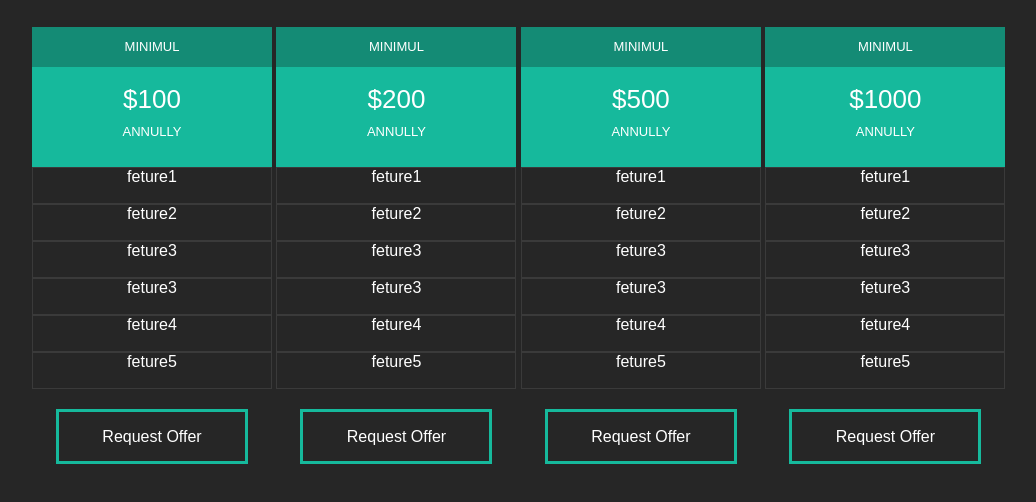
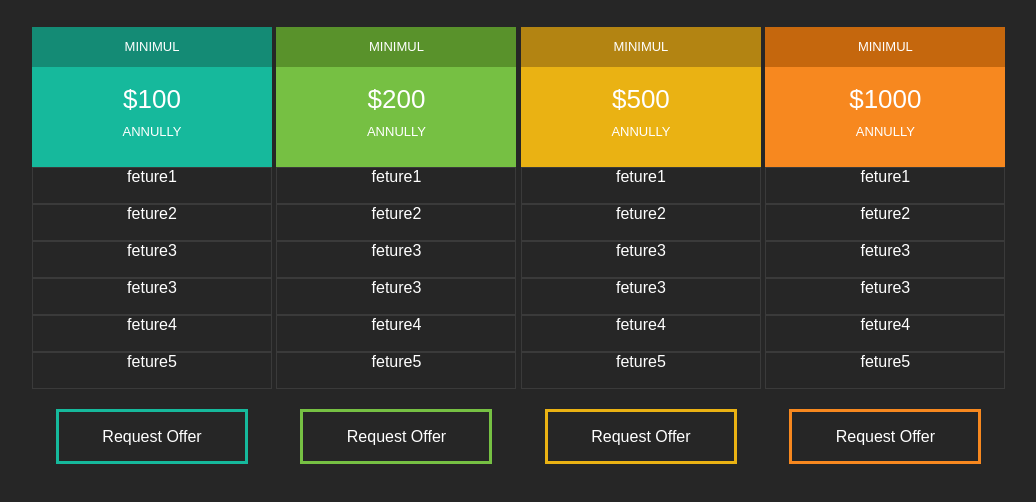
Before and after one commit to kiranrathor30697/responsiive-form-16oct2021, a plain HTML site: page index.html in a window 1280 px wide. Shown: the part 98-600 px from the top of the page, without its empty margins (8-1044 px from the left). Drawn offline with Linux system fonts and the light colour scheme.

Commit message:
new upload

```diff
--- a/index.html
+++ b/index.html
@@ -31,15 +31,38 @@
             }
             .k_myul ul > li:first-child{
                 height: 140px;
+
+                text-align: center;
+            }
+            .c1{
                 background-color: #16b99c;
-                text-align: center;
+            }
+            .c2{
+                background-color: #76c043;
+            }
+            .c3{
+                background-color: #eab213;
+            }
+            .c4{
+                background-color: #f7881f;
             }
             .k_myul ul > li:first-child > div:first-child{
                 width: 100%;
                 height: 40px;
-                background-color: #148b75;
                 line-height: 40px;
                 font-size: small;
+            }
+            .d1{
+                background-color: #148b75;
+            }
+            .d2{
+                background-color: #59922b;
+            }
+            .d3{
+                background-color: #b38412;
+            }
+            .d4{
+                background-color: #c5670d;
             }
             .k_myul > li ul li:last-child{
                 text-align: center;
@@ -48,11 +71,22 @@
             .k_myul > li ul li:last-child button{
                 background-color: transparent !important;
                 font-size: 1em;
-                border: 3px solid #16b99c;
                 color: #fff;
                 width: 80%;
                 height: 55px;
                 margin-top: 20px;
+            }
+            .b1{
+                border: 3px solid #16b99c;
+            }
+            .b2{
+                border: 3px solid #76c043;
+            }
+            .b3{
+                border: 3px solid #eab213;
+            }
+            .b4{
+                border: 3px solid #f7881f;
             }
             .k_myul > li ul li:not(.k_myul ul > li:first-child,.k_myul > li ul li:last-child){
                 height: 35px;
@@ -89,8 +123,8 @@
         <ul class="k_myul">
             <li>
                 <ul>
-                    <li>
-                        <div>MINIMUL
+                    <li class="c1">
+                        <div class="d1">MINIMUL
                             <div class="style1">$100</div>
                             <div class="style2"> ANNULLY</div>
                         </div>
@@ -102,14 +136,14 @@
                     <li>feture4</li>
                     <li>feture5</li>
                     <li>
-                        <button type="submit" value="Request Offer">Request Offer</button>
+                        <button class="b1" type="submit" value="Request Offer">Request Offer</button>
                     </li>
                 </ul>
             </li>
             <li>
                 <ul>
-                    <li>
-                        <div>MINIMUL
+                    <li class="c2">
+                        <div class="d2">MINIMUL
                             <div class="style1">$200</div>
                             <div class="style2"> ANNULLY</div>
                         </div>
@@ -121,14 +155,14 @@
                     <li>feture4</li>
                     <li>feture5</li>
                     <li>
-                        <button type="submit" value="Request Offer">Request Offer</button>
+                        <button class="b2" type="submit" value="Request Offer">Request Offer</button>
                     </li>
                 </ul>
             </li>
             <li>
                 <ul>
-                    <li>
-                        <div>MINIMUL
+                    <li class="c3">
+                        <div class="d3">MINIMUL
                             <div class="style1">$500</div>
                             <div class="style2"> ANNULLY</div>
                         </div>
@@ -140,14 +174,14 @@
                     <li>feture4</li>
                     <li>feture5</li>
                     <li>
-                        <button type="submit" value="Request Offer">Request Offer</button>
+                        <button class="b3" type="submit" value="Request Offer">Request Offer</button>
                     </li>
                 </ul>
             </li>
             <li>
                 <ul>
-                    <li>
-                        <div>MINIMUL
+                    <li class="c4">
+                        <div class="d4">MINIMUL
                             <div class="style1">$1000</div>
                             <div class="style2"> ANNULLY</div>
                         </div>
@@ -159,7 +193,7 @@
                     <li>feture4</li>
                     <li>feture5</li>
                     <li>
-                        <button type="submit" value="Request Offer">Request Offer</button>
+                        <button class="b4" type="submit" value="Request Offer">Request Offer</button>
                     </li>
                 </ul>
             </li>
```
